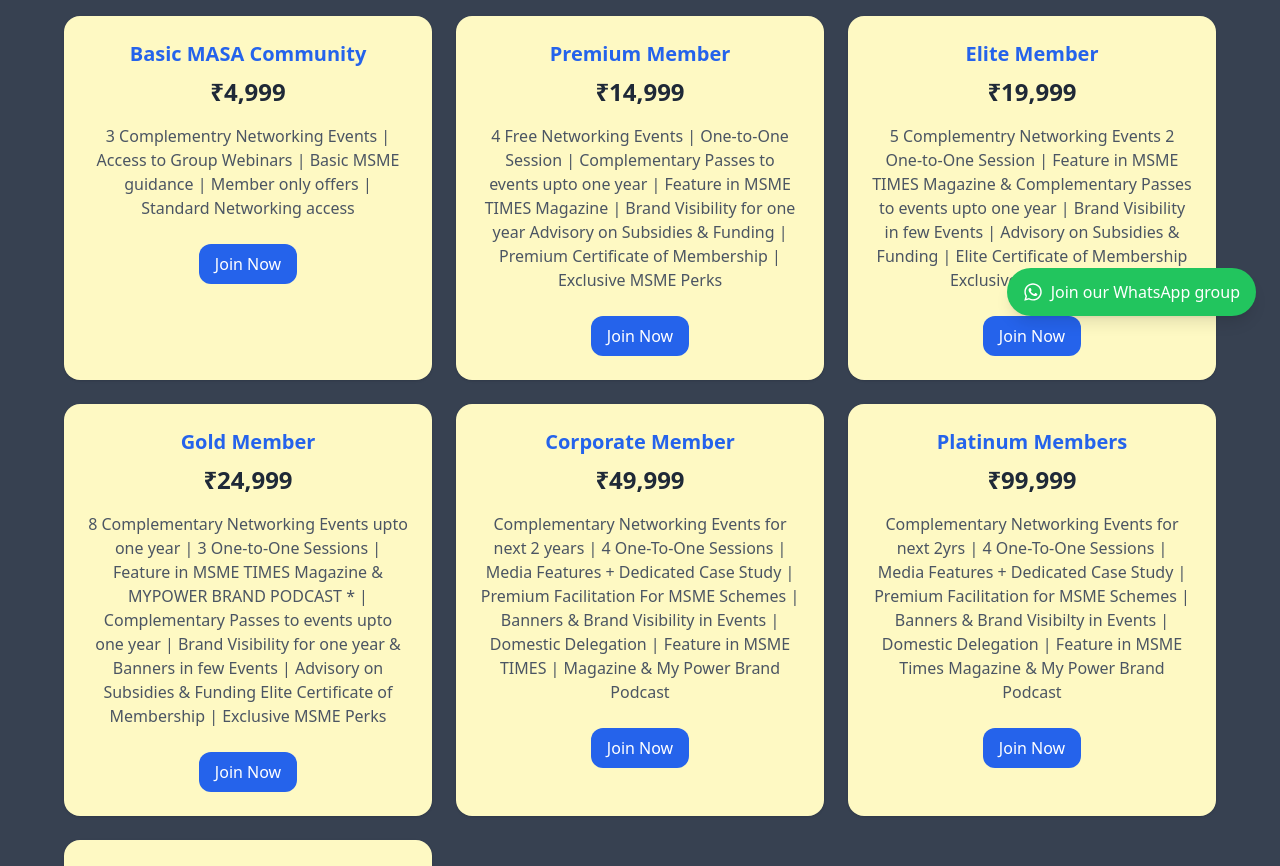
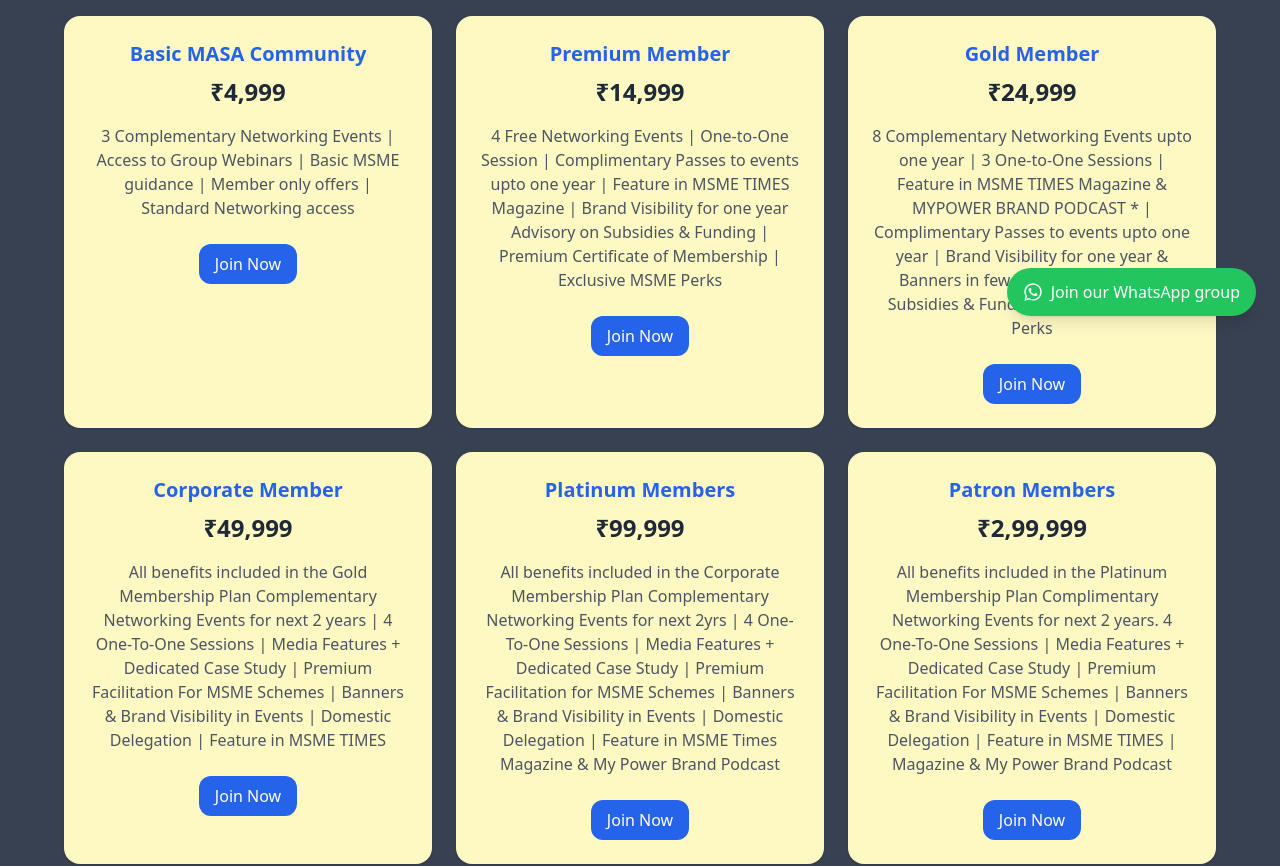
Before and after one commit to abhi-singh-tomar/masa-forum, a React (Create React App) app in the folder frontend/: page /membership in a window 1280 px wide. Shown: the part 460-1326 px from the top of the page. Built offline with nearby package versions, Linux system fonts and the light colour scheme.

Commit message:
Updated the membership packages

```diff
--- a/frontend/src/pages/MembershipPage.jsx
+++ b/frontend/src/pages/MembershipPage.jsx
@@ -1,7 +1,7 @@
 import React from 'react';
 
 // 5
-const basic = `3 Complementry Networking Events |
+const basic = `3 Complementary Networking Events |
  Access to Group Webinars |
  Basic MSME guidance |
  Member only offers |
@@ -11,62 +11,63 @@
 // 7
 const premium = `4 Free Networking Events |
  One-to-One Session |
- Complementary Passes to events upto one year |
+ Complimentary Passes to events upto one year |
  Feature in MSME TIMES Magazine |
  Brand Visibility for one year Advisory on Subsidies & Funding |
  Premium Certificate of Membership |
  Exclusive MSME Perks`;
 
 //  8
-const elite = ` 5 Complementry Networking Events
- 2 One-to-One Session |
- Feature in MSME TIMES Magazine &
- Complementary Passes to events upto one year |
- Brand Visibility in few Events |
- Advisory on Subsidies & Funding |
- Elite Certificate of Membership
- Exclusive MSME Perks`;
+// const elite = ` 5 Complementry Networking Events
+//  2 One-to-One Session |
+//  Feature in MSME TIMES Magazine &
+//  Complementary Passes to events upto one year |
+//  Brand Visibility in few Events |
+//  Advisory on Subsidies & Funding |
+//  Elite Certificate of Membership
+//  Exclusive MSME Perks`;
 
 // 10
 const gold = `8 Complementary Networking Events upto one year |
  3 One-to-One Sessions |
  Feature in MSME TIMES Magazine & MYPOWER
  BRAND PODCAST * |
- Complementary Passes to events upto one year |
- Brand Visibility for one year & Banners in few
- Events |
- Advisory on Subsidies & Funding
- Elite Certificate of Membership |
+ Complimentary Passes to events upto one year |
+ Brand Visibility for one year & Banners in few Events|
+ Advisory on Subsidies & Funding |
  Exclusive MSME Perks`;
 
 // 8
-const corporate = `Complementary Networking Events for next 2 years |
+const corporate = `All benefits included in the Gold Membership Plan
+Complementary Networking Events for next 2 years |
 4 One-To-One Sessions |
 Media Features + Dedicated Case Study |
 Premium Facilitation For MSME Schemes |
 Banners & Brand Visibility in Events |
 Domestic Delegation |
-Feature in MSME TIMES |
-Magazine &  My Power Brand Podcast`;
+Feature in MSME TIMES `;
 
 // 7
-const platinum = `Complementary Networking Events for next 2yrs |
+const platinum = `All benefits included in the Corporate Membership Plan
+Complementary Networking Events for next 2yrs |
 4 One-To-One Sessions |
 Media Features + Dedicated Case Study |
 Premium Facilitation for MSME Schemes |
-Banners & Brand Visibilty in Events |
+Banners & Brand Visibility in Events |
 Domestic Delegation |
 Feature in MSME Times Magazine & My Power Brand Podcast`;
 
 // 8
-const patron = ` Compementary Networking Events for next 2 years.
+const patron = `All benefits included in the Platinum Membership Plan
+Complimentary Networking Events for next 2 years.
  4 One-To-One Sessions |
 Media Features + Dedicated Case Study |
  Premium Facilitation For MSME Schemes |
   Banners & Brand Visibility in Events |
   Domestic Delegation |
   Feature in MSME TIMES |
-  Magazine & My Power Brand Podcast`;
+  Magazine & My Power Brand Podcast
+`;
 
 
 const memberships = [
@@ -80,11 +81,11 @@
     price: "₹14,999",
     benefit: premium,
   },
-  {
-    title: "Elite Member",
-    price: "₹19,999",
-    benefit: elite,
-  },
+  // {
+  //   title: "Elite Member",
+  //   price: "₹19,999",
+  //   benefit: elite,
+  // },
   {
     title: "Gold Member",
     price: "₹24,999",
```
